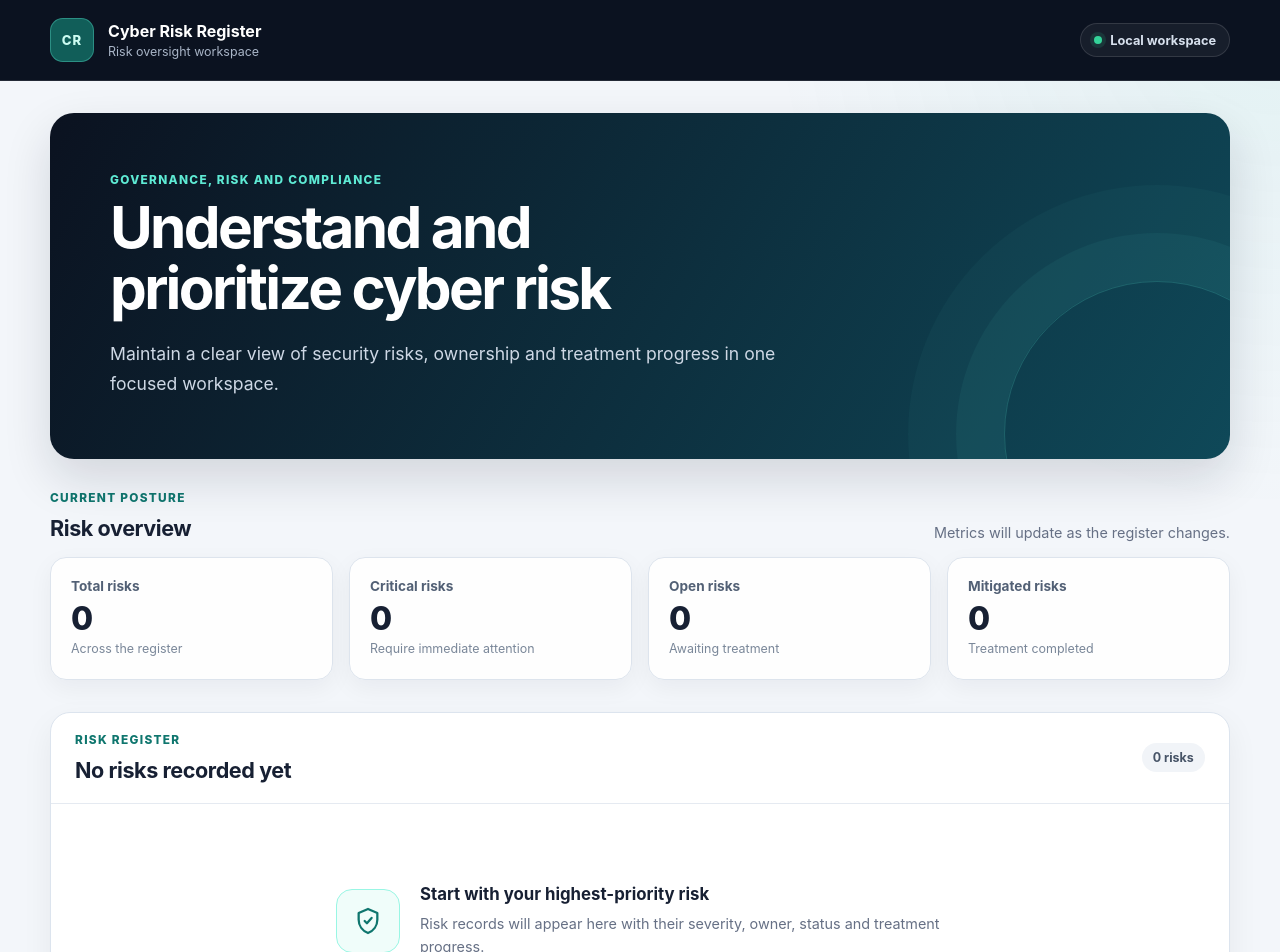
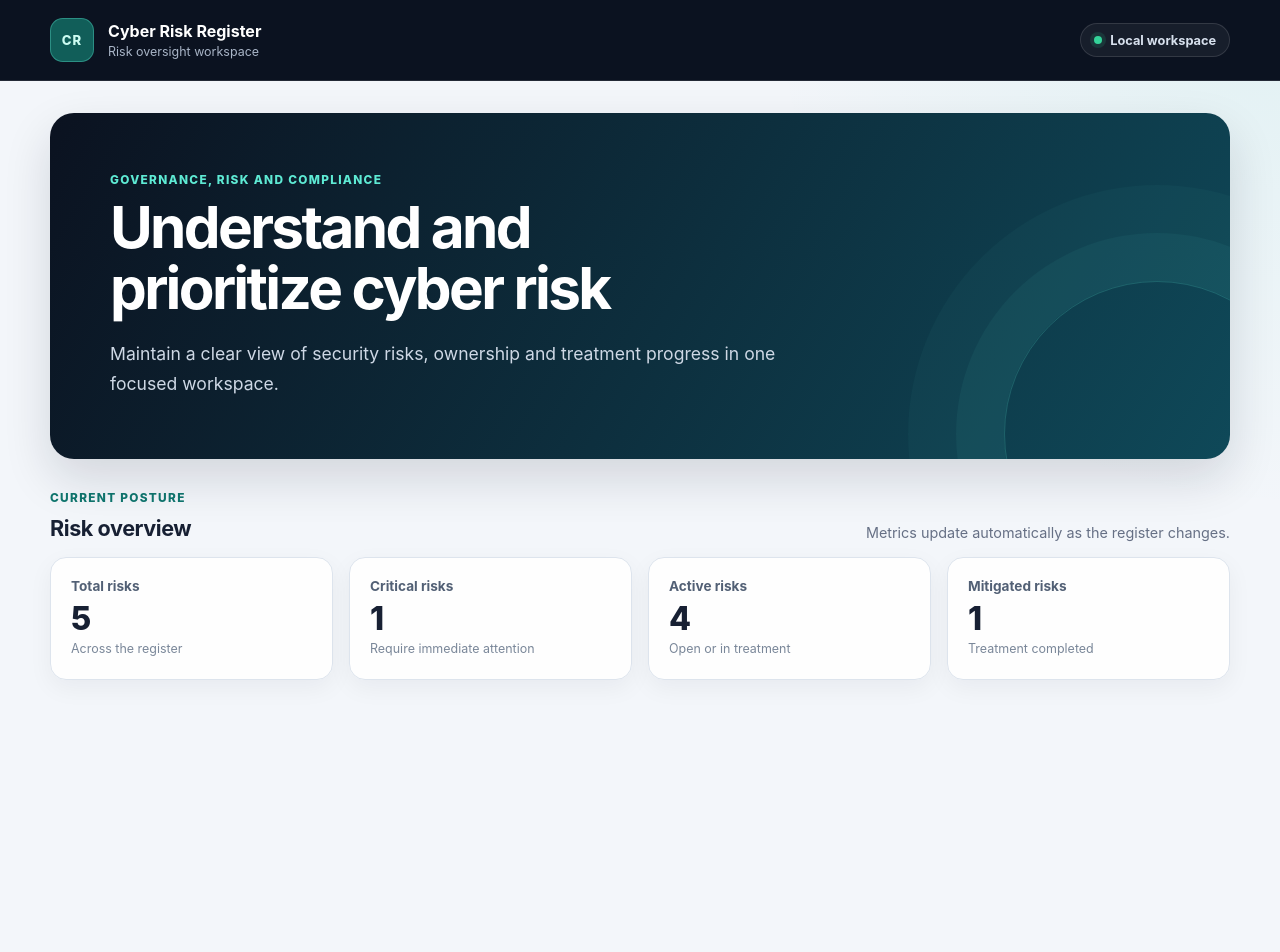
Before and after one commit to Lawrenceabim/cyber-risk-register, a React (Vite) app: page / in a window 1280 px wide. Shown: the top 952 px of the page. After the commit the page ends 800 px from the top, so only its background shows below. Built offline with nearby package versions, Linux system fonts and the light colour scheme.

Commit message:
feat: derive dashboard metrics from risk data

```diff
--- a/src/App.css
+++ b/src/App.css
@@ -201,7 +201,8 @@
   box-shadow: 0 0.5rem 1.5rem rgb(15 23 42 / 5%);
 }
 
-.metric-card dt {
+.metric-card h3 {
+  margin: 0;
   color: #526075;
   font-size: 0.85rem;
   font-weight: 700;
--- a/src/App.tsx
+++ b/src/App.tsx
@@ -1,27 +1,6 @@
 import './App.css'
-
-const overviewItems = [
-  {
-    label: 'Total risks',
-    value: 0,
-    detail: 'Across the register',
-  },
-  {
-    label: 'Critical risks',
-    value: 0,
-    detail: 'Require immediate attention',
-  },
-  {
-    label: 'Open risks',
-    value: 0,
-    detail: 'Awaiting treatment',
-  },
-  {
-    label: 'Mitigated risks',
-    value: 0,
-    detail: 'Treatment completed',
-  },
-] as const
+import { RiskSummary } from './components/RiskSummary'
+import { seedRisks } from './data/seedRisks'
 
 function App() {
   return (
@@ -62,52 +41,7 @@ function App() {
           </p>
         </section>
 
-        <section aria-labelledby="risk-overview-title">
-          <div className="section-heading">
-            <div>
-              <p className="section-heading__eyebrow">Current posture</p>
-              <h2 id="risk-overview-title">Risk overview</h2>
-            </div>
-            <p>Metrics will update as the register changes.</p>
-          </div>
-
-          <dl className="overview-grid">
-            {overviewItems.map((item) => (
-              <div className="metric-card" key={item.label}>
-                <dt>{item.label}</dt>
-                <dd className="metric-card__value">{item.value}</dd>
-                <dd className="metric-card__detail">{item.detail}</dd>
-              </div>
-            ))}
-          </dl>
-        </section>
-
-        <section className="register-panel" aria-labelledby="register-title">
-          <div className="register-panel__header">
-            <div>
-              <p className="section-heading__eyebrow">Risk register</p>
-              <h2 id="register-title">No risks recorded yet</h2>
-            </div>
-            <p className="register-count">0 risks</p>
-          </div>
-
-          <div className="empty-state">
-            <span className="empty-state__icon" aria-hidden="true">
-              <svg viewBox="0 0 24 24" focusable="false">
-                <path d="M12 3 5 6v5c0 4.6 2.9 8.4 7 10 4.1-1.6 7-5.4 7-10V6l-7-3Z" />
-                <path d="m9.5 12 1.7 1.7 3.5-4" />
-              </svg>
-            </span>
-
-            <div>
-              <h3>Start with your highest-priority risk</h3>
-              <p>
-                Risk records will appear here with their severity, owner,
-                status and treatment progress.
-              </p>
-            </div>
-          </div>
-        </section>
+        <RiskSummary risks={seedRisks} />
       </main>
     </div>
   )
--- /dev/null
+++ b/src/components/RiskSummary.tsx
@@ -0,0 +1,64 @@
+import type { Risk } from '../types/risk'
+import { getRiskSeverity } from '../types/risk'
+
+interface RiskSummaryProps {
+  risks: readonly Risk[]
+}
+
+export function RiskSummary({ risks }: RiskSummaryProps) {
+  const overviewItems = [
+    {
+      id: 'total',
+      label: 'Total risks',
+      value: risks.length,
+      detail: 'Across the register',
+    },
+    {
+      id: 'critical',
+      label: 'Critical risks',
+      value: risks.filter((risk) => getRiskSeverity(risk) === 'Critical')
+        .length,
+      detail: 'Require immediate attention',
+    },
+    {
+      id: 'active',
+      label: 'Active risks',
+      value: risks.filter(
+        (risk) => risk.status === 'Open' || risk.status === 'In treatment',
+      ).length,
+      detail: 'Open or in treatment',
+    },
+    {
+      id: 'mitigated',
+      label: 'Mitigated risks',
+      value: risks.filter((risk) => risk.status === 'Mitigated').length,
+      detail: 'Treatment completed',
+    },
+  ]
+
+  return (
+    <section aria-labelledby="risk-overview-title">
+      <div className="section-heading">
+        <div>
+          <p className="section-heading__eyebrow">Current posture</p>
+          <h2 id="risk-overview-title">Risk overview</h2>
+        </div>
+        <p>Metrics update automatically as the register changes.</p>
+      </div>
+
+      <div className="overview-grid">
+        {overviewItems.map((item) => (
+          <article
+            className="metric-card"
+            aria-labelledby={`metric-${item.id}`}
+            key={item.id}
+          >
+            <h3 id={`metric-${item.id}`}>{item.label}</h3>
+            <p className="metric-card__value">{item.value}</p>
+            <p className="metric-card__detail">{item.detail}</p>
+          </article>
+        ))}
+      </div>
+    </section>
+  )
+}
```
Also changed, not shown: 2 other files (tests, documents, lock files or other folders).
